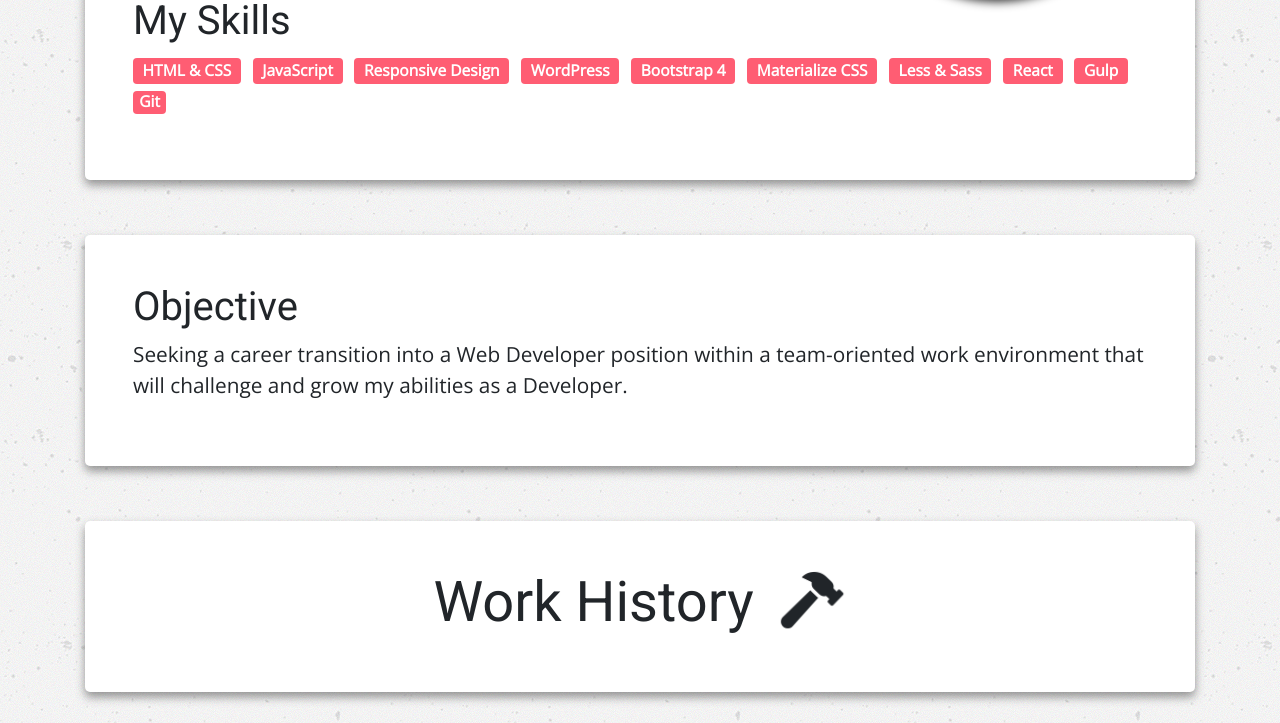
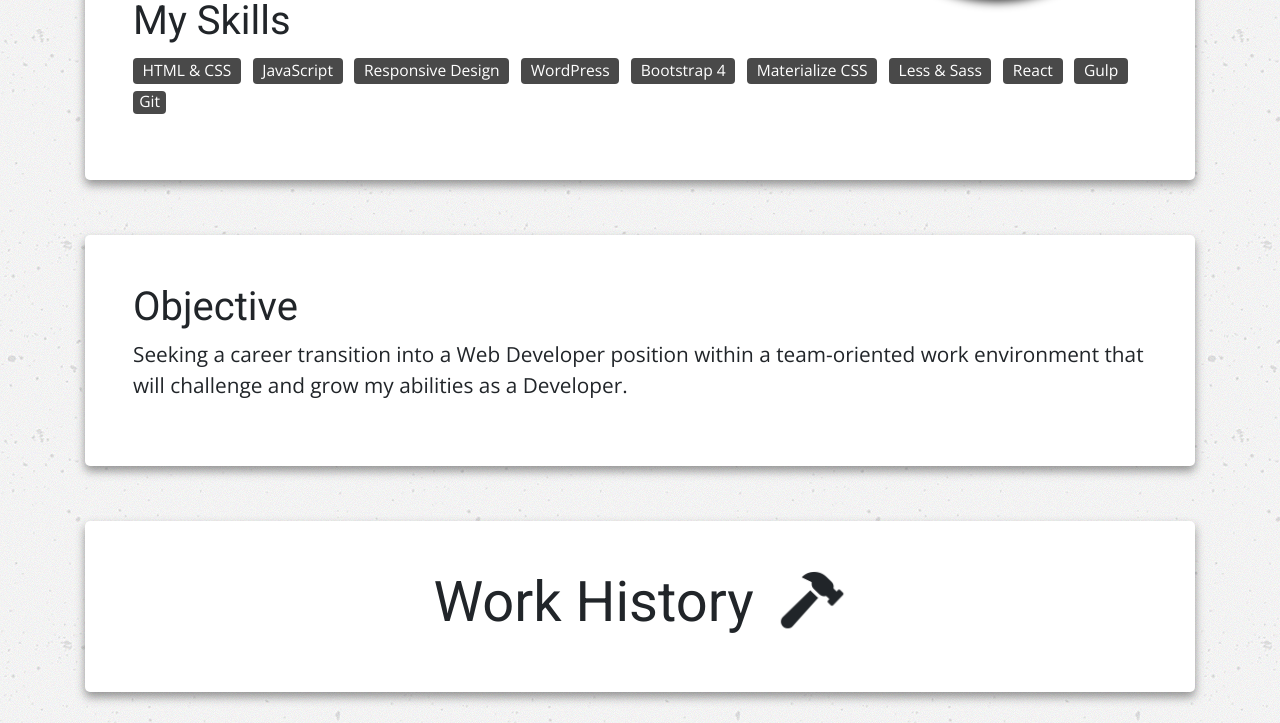
Before and after one commit to techturnip/Resume-Portfolio, a website: page index.html in a window 1280 px wide. Shown: the part 1397-2120 px from the top of the page. Drawn offline with nearby package versions, Linux system fonts and the light colour scheme.

Commit message:
changed badge font-weight and background-color

```diff
--- a/sass/_general.scss
+++ b/sass/_general.scss
@@ -107,6 +107,8 @@ p {
 }
 
 .badge {
+  font-weight: 500;
+
   &:not(:last-child) {
     margin-right: .4rem;
     padding: .3rem .6rem;
@@ -114,5 +116,5 @@ p {
 }
 
 .badge-primary {
-  background-color: $fiery-rose;
+  background-color: $outer-space;
 }
```
Also changed, not shown: css/index.css.
